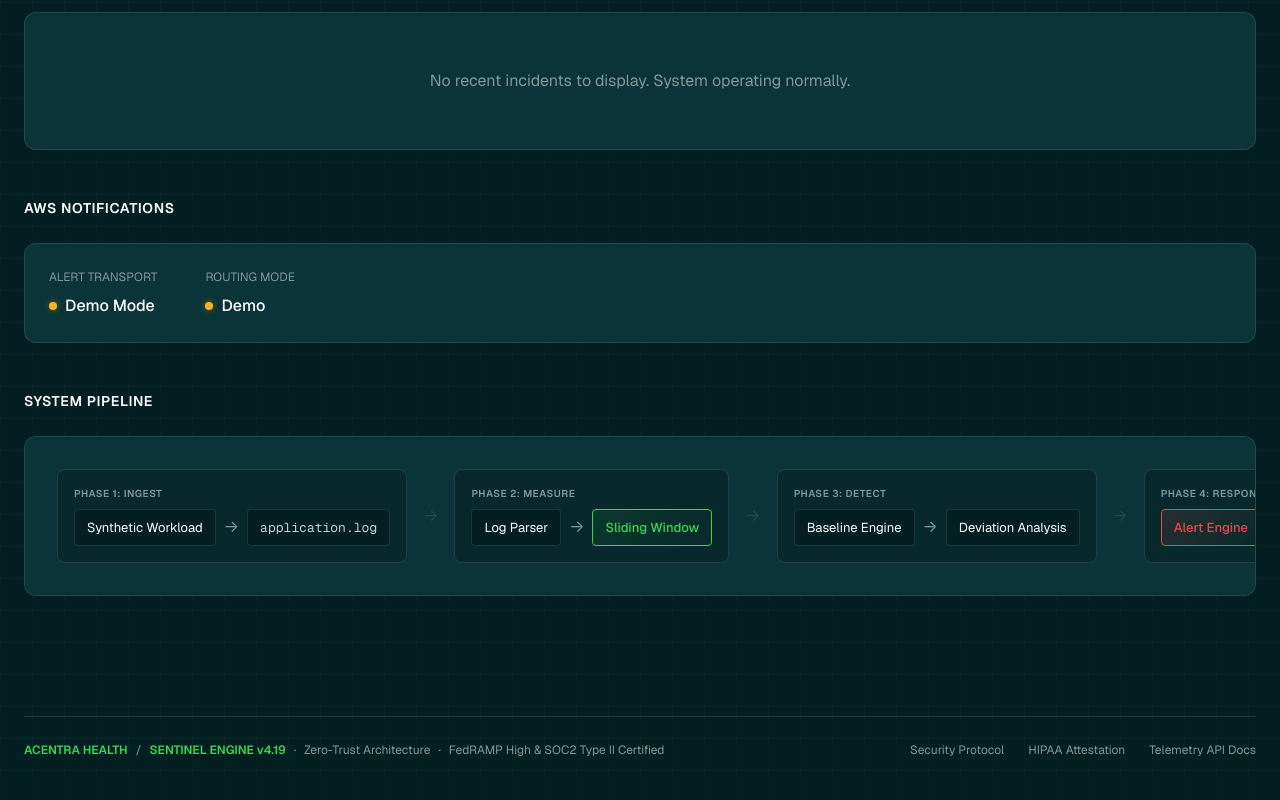
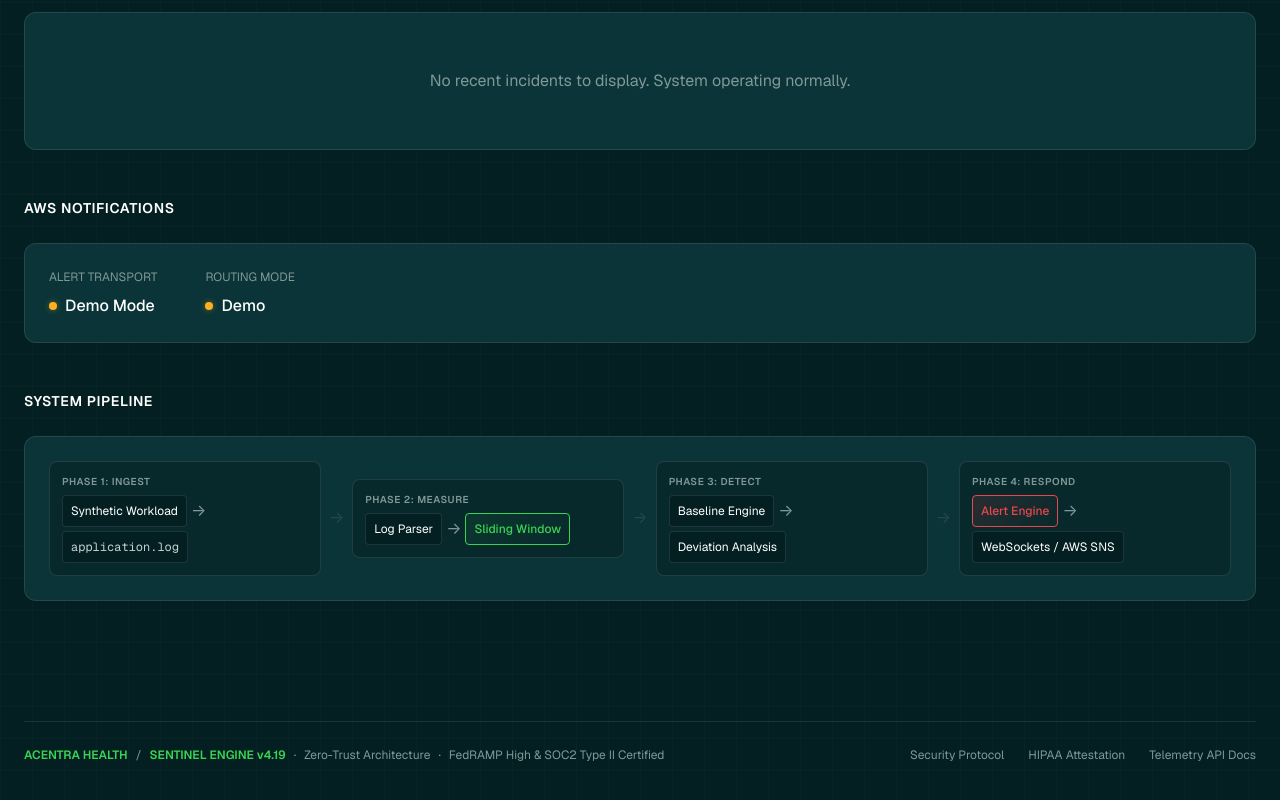
Before and after one commit to amishsingh2005/Acentra-Sentinel-Healthcare-Observatory, a React (Vite) app in the folder frontend/: page / in a window 1280 px wide. Shown: the part 2174-2974 px from the top of the page. Built offline with nearby package versions, Linux system fonts and the light colour scheme; no server answers.

Commit message:
style: fit system pipeline in one page

```diff
--- a/frontend/src/pages/OverviewPage.tsx
+++ b/frontend/src/pages/OverviewPage.tsx
@@ -293,52 +293,52 @@ export function OverviewPage({
       {/* 9. System Pipeline */}
       <div className="section-gap" style={{ marginBottom: 120 }}>
         <div className="section-title">SYSTEM PIPELINE</div>
-        <div className="card" style={{ padding: 'var(--space-5)', overflowX: 'auto' }}>
-          <div style={{ display: 'flex', alignItems: 'center', gap: 'var(--space-3)', minWidth: 'max-content' }}>
+        <div className="card" style={{ padding: 'var(--space-4)' }}>
+          <div style={{ display: 'flex', alignItems: 'center', gap: '8px', width: '100%', justifyContent: 'space-between' }}>
 
             {/* Phase 1: Source & Ingest */}
-            <div style={{ display: 'flex', flexDirection: 'column', gap: 8, padding: '16px', background: 'rgba(0,0,0,0.2)', borderRadius: '8px', border: '1px solid var(--border-subtle)' }}>
+            <div style={{ display: 'flex', flexDirection: 'column', gap: 6, padding: '12px', background: 'rgba(0,0,0,0.2)', borderRadius: '8px', border: '1px solid var(--border-subtle)', flex: 1, minWidth: 0 }}>
               <div style={{ fontSize: 10, color: 'var(--text-muted)', textTransform: 'uppercase', letterSpacing: '0.05em', fontWeight: 600 }}>Phase 1: Ingest</div>
-              <div style={{ display: 'flex', gap: 8, alignItems: 'center' }}>
-                <div style={{ padding: '8px 12px', background: 'var(--bg-main)', border: '1px solid var(--border-subtle)', borderRadius: '4px', fontSize: 13 }}>Synthetic Workload</div>
+              <div style={{ display: 'flex', gap: 4, alignItems: 'center', flexWrap: 'wrap' }}>
+                <div style={{ padding: '6px 8px', background: 'var(--bg-main)', border: '1px solid var(--border-subtle)', borderRadius: '4px', fontSize: 12, whiteSpace: 'nowrap' }}>Synthetic Workload</div>
                 <span style={{ color: 'var(--text-muted)' }}>→</span>
-                <div style={{ padding: '8px 12px', background: 'var(--bg-main)', border: '1px solid var(--border-subtle)', borderRadius: '4px', fontSize: 13, fontFamily: 'var(--font-mono)', color: 'var(--text-secondary)' }}>application.log</div>
+                <div style={{ padding: '6px 8px', background: 'var(--bg-main)', border: '1px solid var(--border-subtle)', borderRadius: '4px', fontSize: 12, fontFamily: 'var(--font-mono)', color: 'var(--text-secondary)', whiteSpace: 'nowrap' }}>application.log</div>
               </div>
             </div>
 
             <div style={{ color: 'var(--border-subtle)' }}>→</div>
 
             {/* Phase 2: Measure */}
-            <div style={{ display: 'flex', flexDirection: 'column', gap: 8, padding: '16px', background: 'rgba(0,0,0,0.2)', borderRadius: '8px', border: '1px solid var(--border-subtle)' }}>
+            <div style={{ display: 'flex', flexDirection: 'column', gap: 6, padding: '12px', background: 'rgba(0,0,0,0.2)', borderRadius: '8px', border: '1px solid var(--border-subtle)', flex: 1, minWidth: 0 }}>
               <div style={{ fontSize: 10, color: 'var(--text-muted)', textTransform: 'uppercase', letterSpacing: '0.05em', fontWeight: 600 }}>Phase 2: Measure</div>
-              <div style={{ display: 'flex', gap: 8, alignItems: 'center' }}>
-                <div style={{ padding: '8px 12px', background: 'var(--bg-main)', border: '1px solid var(--border-subtle)', borderRadius: '4px', fontSize: 13 }}>Log Parser</div>
+              <div style={{ display: 'flex', gap: 4, alignItems: 'center', flexWrap: 'wrap' }}>
+                <div style={{ padding: '6px 8px', background: 'var(--bg-main)', border: '1px solid var(--border-subtle)', borderRadius: '4px', fontSize: 12, whiteSpace: 'nowrap' }}>Log Parser</div>
                 <span style={{ color: 'var(--text-muted)' }}>→</span>
-                <div style={{ padding: '8px 12px', background: 'linear-gradient(135deg, rgba(43, 178, 66, 0.1) 0%, transparent 100%)', border: '1px solid var(--accent-primary)', color: 'var(--accent-primary)', borderRadius: '4px', fontSize: 13, fontWeight: 500 }}>Sliding Window</div>
+                <div style={{ padding: '6px 8px', background: 'linear-gradient(135deg, rgba(43, 178, 66, 0.1) 0%, transparent 100%)', border: '1px solid var(--accent-primary)', color: 'var(--accent-primary)', borderRadius: '4px', fontSize: 12, fontWeight: 500, whiteSpace: 'nowrap' }}>Sliding Window</div>
               </div>
             </div>
 
             <div style={{ color: 'var(--border-subtle)' }}>→</div>
 
             {/* Phase 3: Detect */}
-            <div style={{ display: 'flex', flexDirection: 'column', gap: 8, padding: '16px', background: 'rgba(0,0,0,0.2)', borderRadius: '8px', border: '1px solid var(--border-subtle)' }}>
+            <div style={{ display: 'flex', flexDirection: 'column', gap: 6, padding: '12px', background: 'rgba(0,0,0,0.2)', borderRadius: '8px', border: '1px solid var(--border-subtle)', flex: 1, minWidth: 0 }}>
               <div style={{ fontSize: 10, color: 'var(--text-muted)', textTransform: 'uppercase', letterSpacing: '0.05em', fontWeight: 600 }}>Phase 3: Detect</div>
-              <div style={{ display: 'flex', gap: 8, alignItems: 'center' }}>
-                <div style={{ padding: '8px 12px', background: 'var(--bg-main)', border: '1px solid var(--border-subtle)', borderRadius: '4px', fontSize: 13 }}>Baseline Engine</div>
+              <div style={{ display: 'flex', gap: 4, alignItems: 'center', flexWrap: 'wrap' }}>
+                <div style={{ padding: '6px 8px', background: 'var(--bg-main)', border: '1px solid var(--border-subtle)', borderRadius: '4px', fontSize: 12, whiteSpace: 'nowrap' }}>Baseline Engine</div>
                 <span style={{ color: 'var(--text-muted)' }}>→</span>
-                <div style={{ padding: '8px 12px', background: 'var(--bg-main)', border: '1px solid var(--border-subtle)', borderRadius: '4px', fontSize: 13 }}>Deviation Analysis</div>
+                <div style={{ padding: '6px 8px', background: 'var(--bg-main)', border: '1px solid var(--border-subtle)', borderRadius: '4px', fontSize: 12, whiteSpace: 'nowrap' }}>Deviation Analysis</div>
               </div>
             </div>
 
             <div style={{ color: 'var(--border-subtle)' }}>→</div>
 
             {/* Phase 4: Respond */}
-            <div style={{ display: 'flex', flexDirection: 'column', gap: 8, padding: '16px', background: 'rgba(0,0,0,0.2)', borderRadius: '8px', border: '1px solid var(--border-subtle)' }}>
+            <div style={{ display: 'flex', flexDirection: 'column', gap: 6, padding: '12px', background: 'rgba(0,0,0,0.2)', borderRadius: '8px', border: '1px solid var(--border-subtle)', flex: 1, minWidth: 0 }}>
               <div style={{ fontSize: 10, color: 'var(--text-muted)', textTransform: 'uppercase', letterSpacing: '0.05em', fontWeight: 600 }}>Phase 4: Respond</div>
-              <div style={{ display: 'flex', gap: 8, alignItems: 'center' }}>
-                <div style={{ padding: '8px 12px', background: 'linear-gradient(135deg, rgba(229, 72, 77, 0.15) 0%, transparent 100%)', border: '1px solid var(--status-critical)', color: 'var(--status-critical)', borderRadius: '4px', fontSize: 13, fontWeight: 500 }}>Alert Engine</div>
+              <div style={{ display: 'flex', gap: 4, alignItems: 'center', flexWrap: 'wrap' }}>
+                <div style={{ padding: '6px 8px', background: 'linear-gradient(135deg, rgba(229, 72, 77, 0.15) 0%, transparent 100%)', border: '1px solid var(--status-critical)', color: 'var(--status-critical)', borderRadius: '4px', fontSize: 12, fontWeight: 500, whiteSpace: 'nowrap' }}>Alert Engine</div>
                 <span style={{ color: 'var(--text-muted)' }}>→</span>
-                <div style={{ padding: '8px 12px', background: 'var(--bg-main)', border: '1px solid var(--border-subtle)', borderRadius: '4px', fontSize: 13 }}>WebSockets / AWS SNS</div>
+                <div style={{ padding: '6px 8px', background: 'var(--bg-main)', border: '1px solid var(--border-subtle)', borderRadius: '4px', fontSize: 12, whiteSpace: 'nowrap' }}>WebSockets / AWS SNS</div>
               </div>
             </div>
 
```
